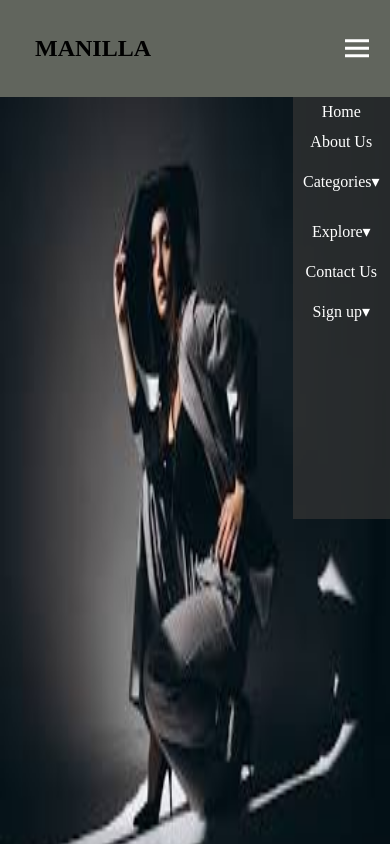
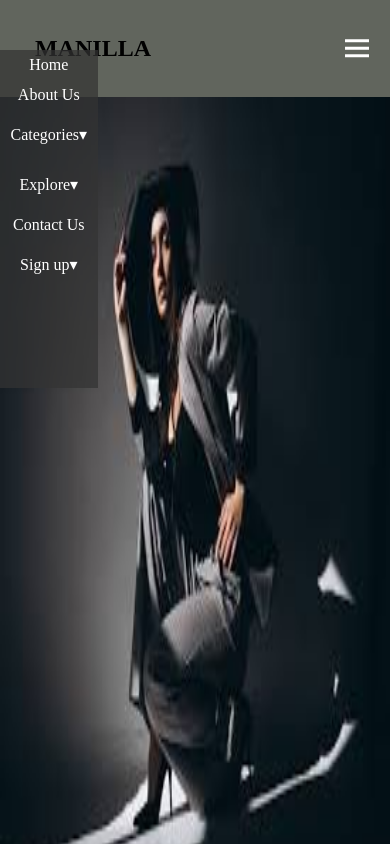
Before and after one commit to Nonso513/Manilla, a plain HTML site: page index.html in a window 390 px wide. Both pictures are taken after a click on the element 357 px from the left and 48 px from the top of the page. Shown: the top 844 px of the page. Drawn offline with nearby package versions, Linux system fonts and the light colour scheme.

Commit message:
Update style.css

```diff
--- a/style.css
+++ b/style.css
@@ -392,23 +392,22 @@ h2.mm {
         flex-direction: column;
         position: absolute;
         top: 50px;
-        right: -200%;
+        left: -200%;
         width: 25%;
-        height: 50vh;
+        height: 40vh;
         transition: 0.5s;
-        background-color:#333333b9;
-        float: right;
+        background-color:  #333333b9;
+        float: left;
         text-align: center;
-        margin-top: 47px;
     }
     .menu li{
         margin: 5px;
         display: inline;
-        text-align: left;
+        text-align: center;
         line-height: 20px;
         float: left;
     }
     .menu.active{
-        right: 0;
+        left: 0;
     }
 }
```
